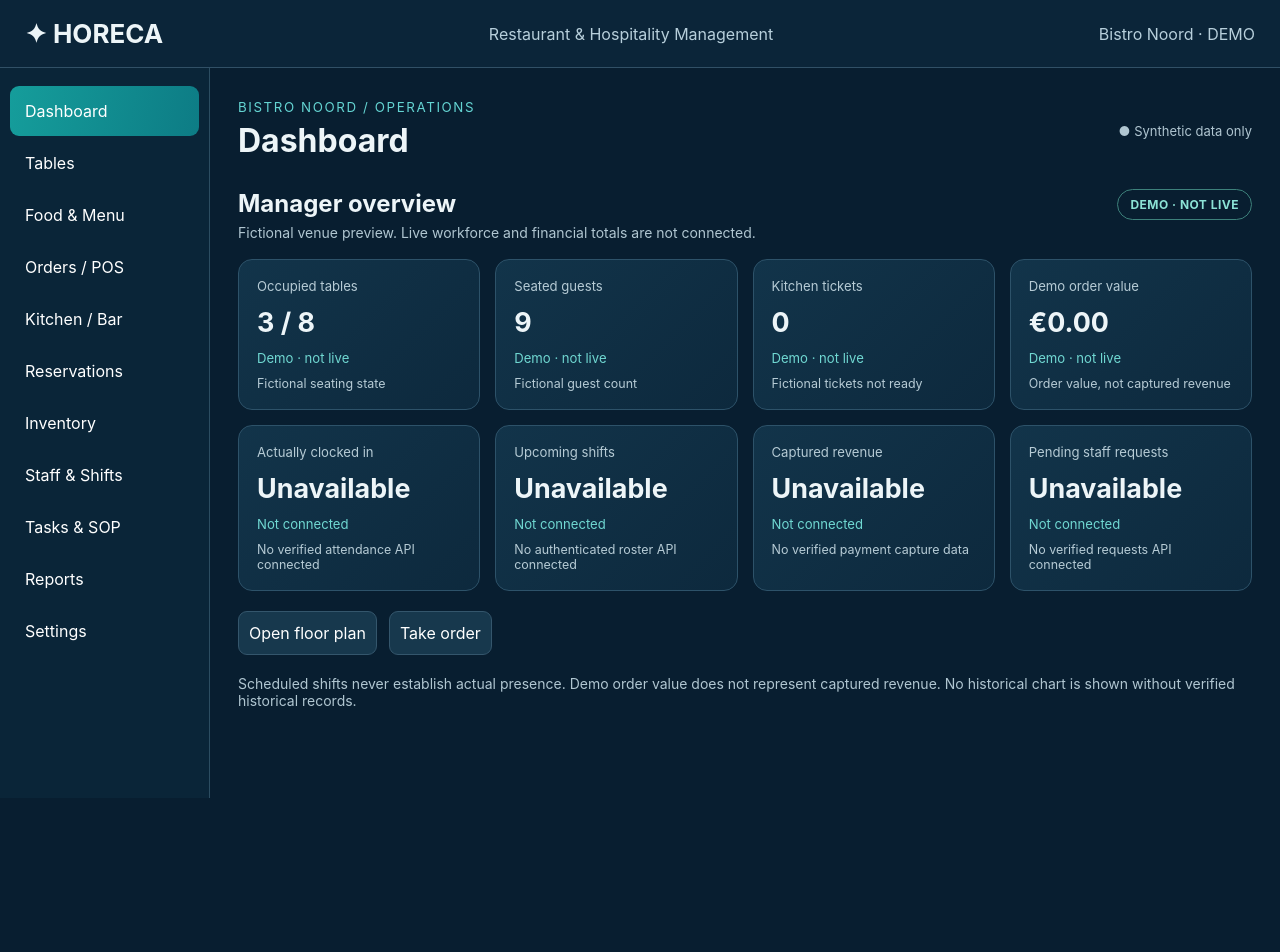
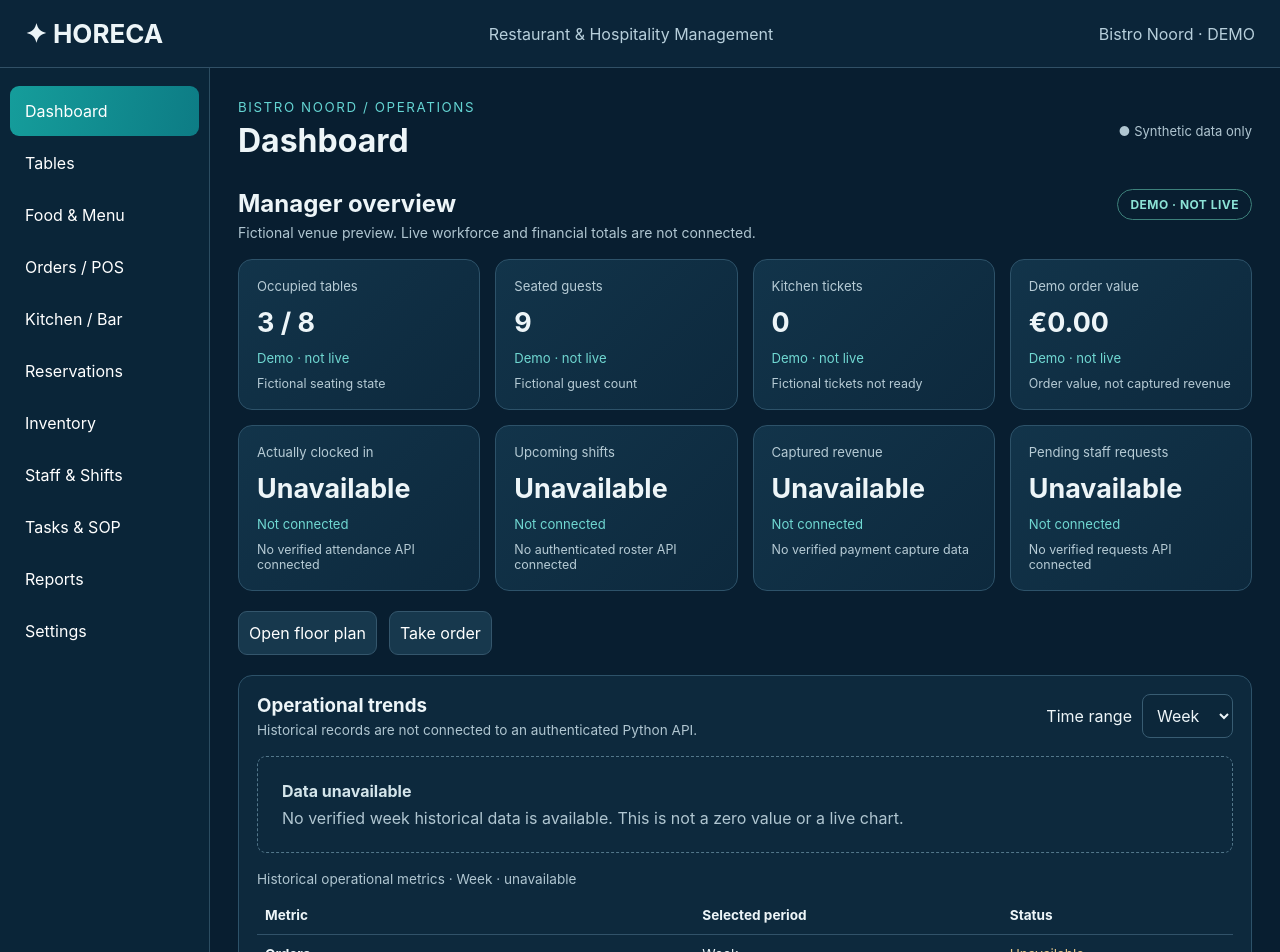
Before and after one commit to kevsm92/horeca_app, a React (Vite) app in the folder frontend/: page / in a window 1280 px wide. Shown: the top 952 px of the page. Before the commit the page ends 800 px from the top, so only its background shows below. Built offline with nearby package versions, Linux system fonts and the light colour scheme.

Commit message:
feat(frontend): show honest unavailable manager history by range (#4)

```diff
--- a/frontend/src/ManagerOverview.jsx
+++ b/frontend/src/ManagerOverview.jsx
@@ -1,12 +1,21 @@
-import React from 'react';
+import React,{useState} from 'react';
+import {historicalRangeLabel,historicalEmptyMessage,HISTORICAL_RANGES} from './historicalMetrics.js';
 import {demoDashboardMetrics,displayMetric} from './dashboardMetrics.js';
 import './managerOverview.css';
 export default function ManagerOverview({tables,orders,orderValueCents,onTables,onOrders}) {
+  const [range,setRange]=useState('week');
   const metrics=demoDashboardMetrics({tables,orders,orderValueCents}).map(displayMetric);
   return <section aria-labelledby="manager-overview-title" className="manager-overview">
     <div className="manager-overview-heading"><div><h2 id="manager-overview-title">Manager overview</h2><p>Fictional venue preview. Live workforce and financial totals are not connected.</p></div><span className="manager-overview-mode">DEMO · NOT LIVE</span></div>
     <div className="manager-overview-metrics">{metrics.map(metric=><article key={metric.id} className="manager-overview-metric"><span>{metric.label}</span><strong>{metric.value}</strong><small>{metric.status}</small><p>{metric.detail}</p></article>)}</div>
     <div className="manager-overview-actions"><button type="button" onClick={onTables}>Open floor plan</button><button type="button" onClick={onOrders}>Take order</button></div>
+    <section className="manager-history" aria-labelledby="manager-history-title">
+      <div className="manager-history-heading"><div><h3 id="manager-history-title">Operational trends</h3><p>Historical records are not connected to an authenticated Python API.</p></div>
+        <label htmlFor="manager-history-range">Time range <select id="manager-history-range" value={range} onChange={event=>setRange(event.target.value)}>{HISTORICAL_RANGES.map(item=><option key={item.id} value={item.id}>{item.label}</option>)}</select></label>
+      </div>
+      <div className="manager-history-empty" role="status" aria-live="polite"><strong>Data unavailable</strong><p>{historicalEmptyMessage(range)}</p></div>
+      <table className="manager-history-table"><caption>Historical operational metrics · {historicalRangeLabel(range)} · unavailable</caption><thead><tr><th scope="col">Metric</th><th scope="col">Selected period</th><th scope="col">Status</th></tr></thead><tbody>{['Orders','Captured revenue','Occupied tables','Actual staff attendance'].map(name=><tr key={name}><th scope="row">{name}</th><td>{historicalRangeLabel(range)}</td><td>Unavailable</td></tr>)}</tbody></table>
+    </section>
     <p className="manager-overview-note">Scheduled shifts never establish actual presence. Demo order value does not represent captured revenue. No historical chart is shown without verified historical records.</p>
   </section>;
 }
--- /dev/null
+++ b/frontend/src/historicalMetrics.js
@@ -0,0 +1,13 @@
+// Historical reporting is intentionally unavailable until authenticated Python API data exists.
+// Range selection changes labels only: it must never synthesize historical observations.
+export const HISTORICAL_RANGES=Object.freeze([
+  Object.freeze({id:'day',label:'Day'}),
+  Object.freeze({id:'week',label:'Week'}),
+  Object.freeze({id:'month',label:'Month'})
+]);
+export function historicalRangeLabel(range){
+  return HISTORICAL_RANGES.find(item=>item.id===range)?.label ?? 'Week';
+}
+export function historicalEmptyMessage(range){
+  return `No verified ${historicalRangeLabel(range).toLowerCase()} historical data is available. This is not a zero value or a live chart.`;
+}
--- a/frontend/src/managerOverview.css
+++ b/frontend/src/managerOverview.css
@@ -1 +1,14 @@
 .manager-overview{min-width:0}.manager-overview-heading{display:flex;align-items:flex-start;justify-content:space-between;gap:16px;flex-wrap:wrap;margin-bottom:18px}.manager-overview-heading h2{margin:0 0 6px}.manager-overview-heading p,.manager-overview-note{color:#b0c6d1;font-size:.875rem;margin:0}.manager-overview-mode{border:1px solid #3d817b;color:#8ce3d6;border-radius:999px;padding:7px 12px;font-size:.75rem;font-weight:700;letter-spacing:.04em}.manager-overview-metrics{display:grid;grid-template-columns:repeat(4,minmax(0,1fr));gap:15px}.manager-overview-metric{min-width:0;border:1px solid #2d5269;border-radius:14px;padding:18px;background:linear-gradient(135deg,#12344a,#0d293d)}.manager-overview-metric>span,.manager-overview-metric>small{display:block;color:#b6cbd5;font-size:.82rem}.manager-overview-metric strong{display:block;font-size:clamp(1.1rem,2.1vw,1.75rem);overflow-wrap:anywhere;margin:12px 0}.manager-overview-metric small{color:#70d8d2}.manager-overview-metric p{color:#b6cbd5;font-size:.78rem;margin:10px 0 0}.manager-overview-actions{display:flex;flex-wrap:wrap;gap:12px;margin:20px 0}.manager-overview-actions button{min-height:44px}@media(max-width:1000px){.manager-overview-metrics{grid-template-columns:repeat(2,minmax(0,1fr))}}@media(max-width:550px){.manager-overview-metrics{grid-template-columns:1fr}}@media(forced-colors:active){.manager-overview-mode,.manager-overview-metric{border:1px solid CanvasText}}
+.manager-history{border:1px solid #2d5269;border-radius:14px;background:#0d293d;padding:18px;margin:20px 0;min-width:0}
+.manager-history-heading{display:flex;align-items:center;justify-content:space-between;gap:16px;flex-wrap:wrap}
+.manager-history-heading h3{margin:0 0 5px}.manager-history-heading p{margin:0;color:#b0c6d1;font-size:.85rem}
+.manager-history-heading label{display:flex;align-items:center;gap:10px;flex-wrap:wrap}
+.manager-history-heading select{background:#0c273a;color:#edf5f8;border:1px solid #385c72;border-radius:8px;padding:10px;min-height:44px}
+.manager-history-empty{border:1px dashed #52768a;border-radius:9px;padding:24px;margin:18px 0;color:#d4e5eb}
+.manager-history-empty p{margin:7px 0 0;color:#b0c6d1}
+.manager-history-table{width:100%;border-collapse:collapse;text-align:left;font-size:.85rem}
+.manager-history-table caption{text-align:left;color:#b0c6d1;margin-bottom:9px}
+.manager-history-table th,.manager-history-table td{border-bottom:1px solid #315269;padding:11px 8px;overflow-wrap:anywhere}
+.manager-history-table td:last-child{color:#e7c78a}
+@media(max-width:550px){.manager-history{padding:12px}.manager-history-table{font-size:.75rem}.manager-history-table th,.manager-history-table td{padding:9px 4px}}
+@media(forced-colors:active){.manager-history,.manager-history-empty{border-color:CanvasText}}
```
Also changed, not shown: 2 other files (tests, documents, lock files or other folders).
